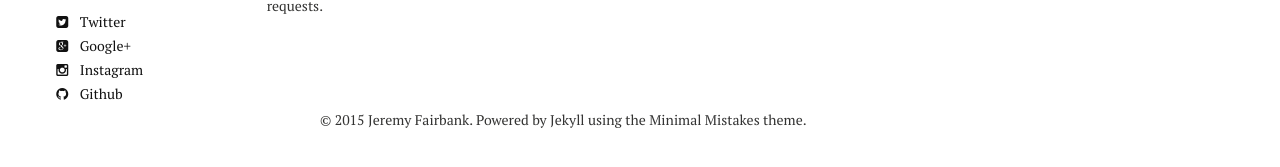
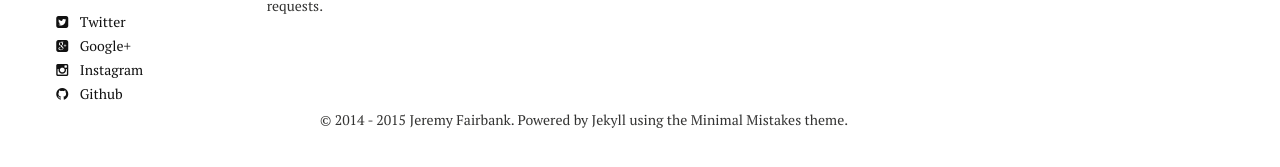
Before and after one commit to jfairbank/blog, a Jekyll site: the page built from index.md, in a window 1280 px wide. Shown: the part 684-851 px from the top of the page. Built offline with Jekyll 4.4.1, drawn with Linux system fonts in a browser that asks for light colours; nearby versions of some CDN libraries.

Commit message:
Add starting year copyright

```diff
--- a/_includes/_footer.html
+++ b/_includes/_footer.html
@@ -12,4 +12,4 @@
 </div><!-- /.google-ads -->
 {% endif %}
 
-<span>&copy; {{ site.time | date: '%Y' }} {{ site.owner.name }}. Powered by <a href="http://jekyllrb.com" rel="nofollow">Jekyll</a> using the <a href="http://mademistakes.com/minimal-mistakes/" rel="nofollow">Minimal Mistakes</a> theme.</span>
+<span>&copy; 2014 - {{ site.time | date: '%Y' }} {{ site.owner.name }}. Powered by <a href="http://jekyllrb.com" rel="nofollow">Jekyll</a> using the <a href="http://mademistakes.com/minimal-mistakes/" rel="nofollow">Minimal Mistakes</a> theme.</span>
```
